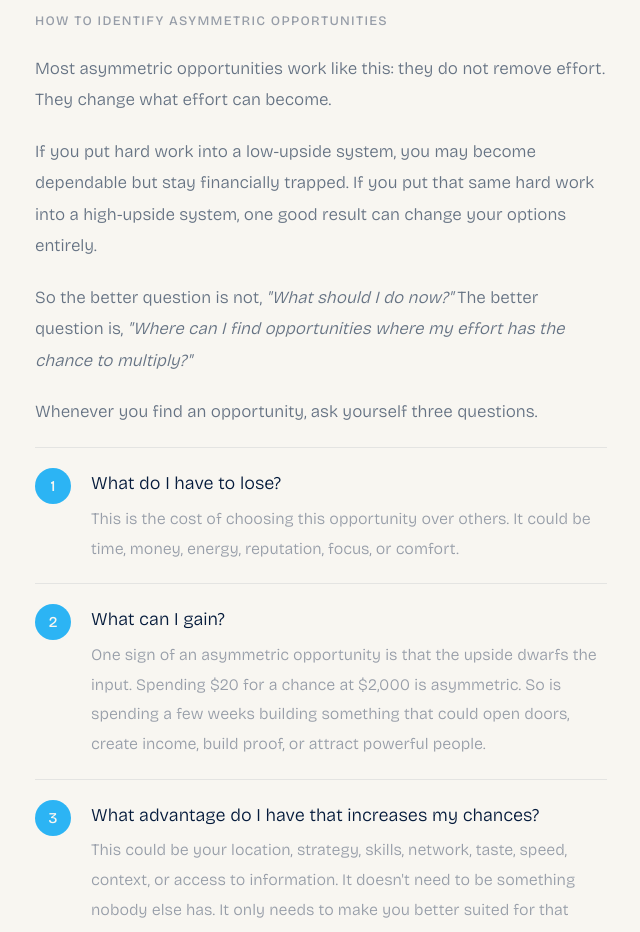
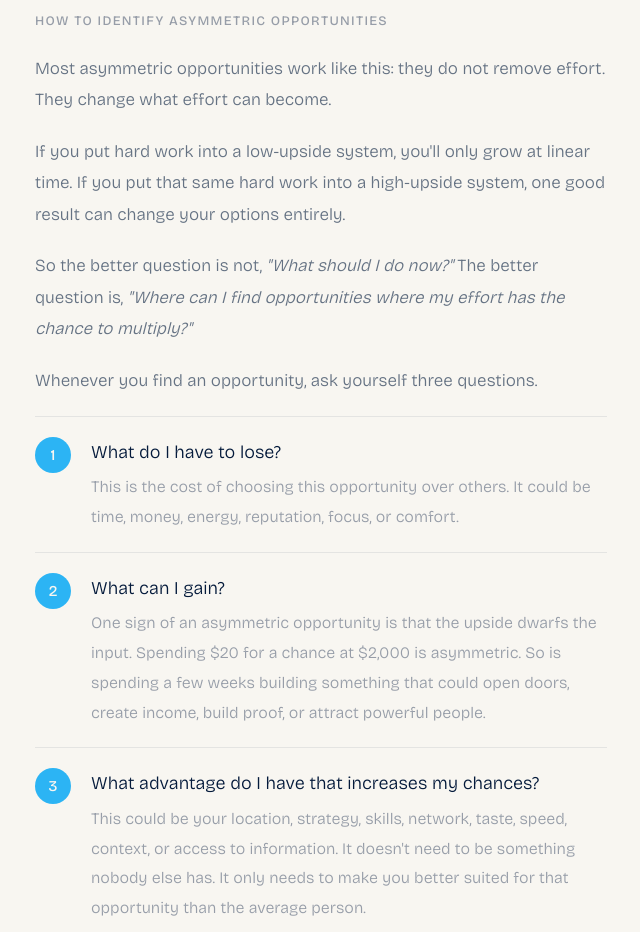
Before and after one commit to CyberVerse2/cyberverse, a React (Vite) app: page /writing/what-billionaires-understand-about-luck in a window 1280 px wide. Shown: the part 2120-3052 px from the top of the page, without its empty margins (319-959 px from the left). Built offline with nearby package versions, Linux system fonts and the light colour scheme.

Commit message:
Clarify low-upside system growth

```diff
--- a/src/articles.tsx
+++ b/src/articles.tsx
@@ -116,8 +116,7 @@ function LuckBody() {
       </P>
 
       <P>
-        If you put hard work into a low-upside system, you may become dependable
-        but stay financially trapped. If you put that same hard work into a
+        If you put hard work into a low-upside system, you'll only grow at linear time. If you put that same hard work into a
         high-upside system, one good result can change your options entirely.
       </P>
 
```
